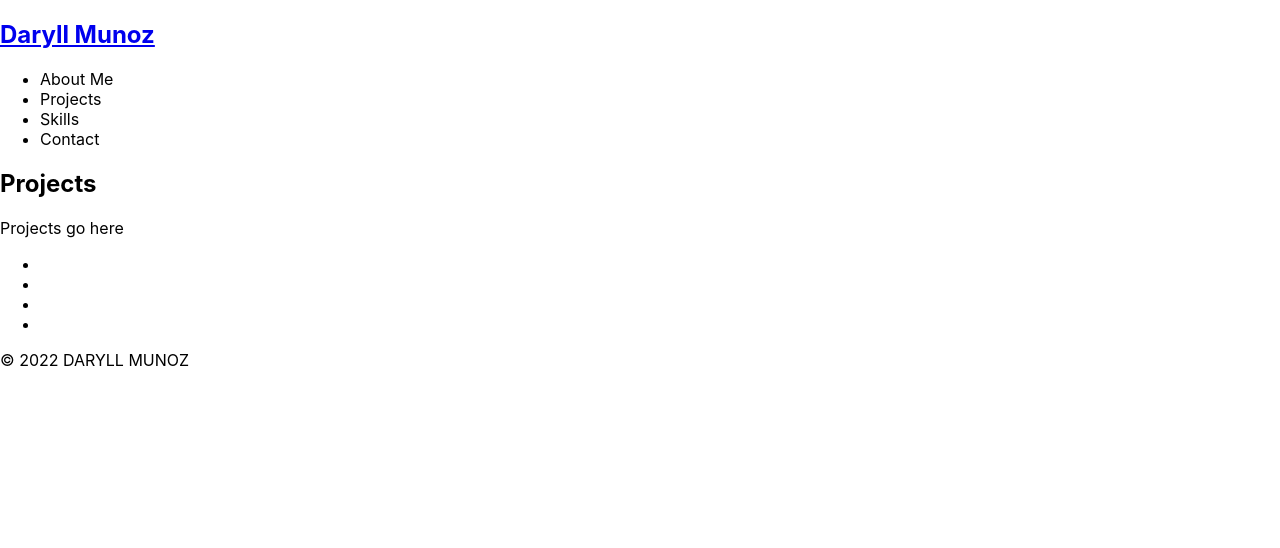
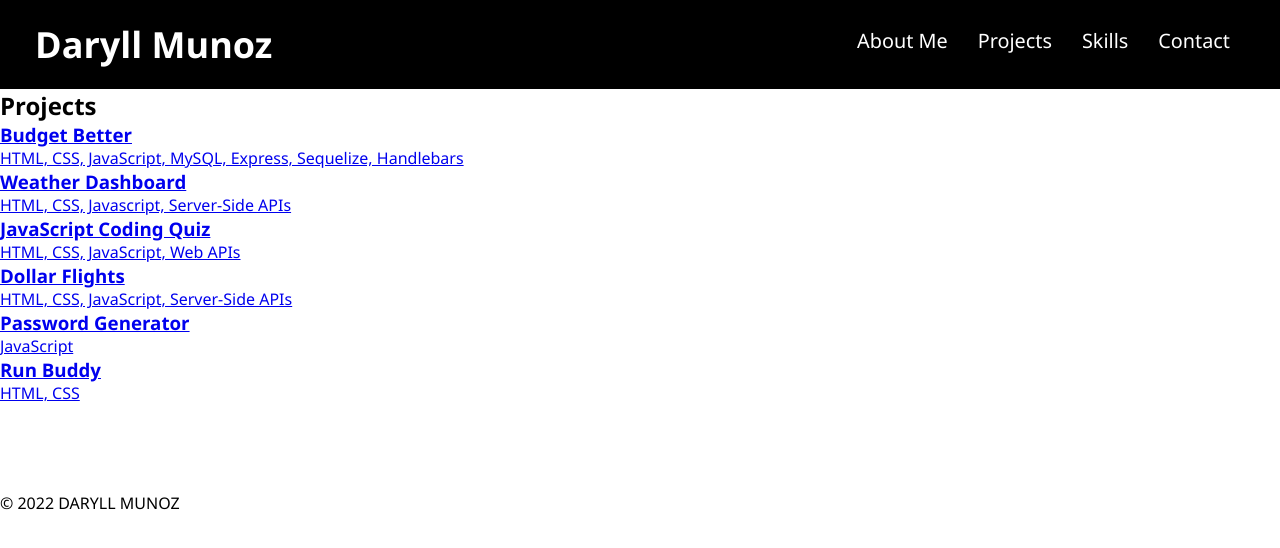
Before and after one commit to djamz919/Project-Portfolio-React, a React (Create React App) app: page / in a window 1280 px wide. Both pictures are taken after a click on the link "Projects". Shown: the top 548 px of the page. Built offline with nearby package versions, Linux system fonts and the light colour scheme.

Commit message:
update content and header css

```diff
--- a/src/components/About/index.js
+++ b/src/components/About/index.js
@@ -4,7 +4,7 @@ function About() {
   return (
     <section className="my-5">
       <h1 id="about">About Me</h1>
-      {/* <img src={coverImage} className="my-2" style={{ width: "100%" }} alt="cover" /> */}
+      {/* <img src="assets/images/Daryll-Munoz-Selfie.jpg" alt="Daryll Munoz Selfie"> */}
       <div className="my-2">
         <p>
         Daryll is currently a business analyst based in the New York Metro area with experience in user-acceptance testing, automation testing, and the cloud.
--- a/src/components/Header/index.js
+++ b/src/components/Header/index.js
@@ -11,11 +11,11 @@ function Header(props) {
 
     return (
         <header className="flex-row px-1">
-            <h2>
+            <h1>
                 <a data-testid="link" href="/">
                     Daryll Munoz
                 </a>
-            </h2>
+            </h1>
             <nav>
                 <ul className="flex-row">
                     <li className="mx-2">
--- a/src/components/Project/index.js
+++ b/src/components/Project/index.js
@@ -2,13 +2,69 @@ import React from 'react';
 // import coverImage from '../../assets/cover/cover-image.jpg';
 function Projects() {
     return (
-        <section className="my-5">
-            <h1 id="about">Projects</h1>
-            {/* <img src={coverImage} className="my-2" style={{ width: "100%" }} alt="cover" /> */}
-            <div className="my-2">
-                <p>Projects go here</p>
+        <section id="Projects" class="projects">
+        <h2 class="section-title primary-border">
+            Projects
+        </h2>
+        <div class="projectcontainer">
+            <a target="_blank" rel="noreferrer" href="rutgers-budget-better.herokuapp.com/" class="budget-better">
+                <div class="mainproject">
+                    <span>
+                        <h3>Budget Better</h3>
+                        <p>HTML, CSS, JavaScript, MySQL, Express, Sequelize, Handlebars</p>
+                    </span>
+                </div>
+            </a>
+            <div class="otherprojects">
+                <a target="_blank" rel="noreferrer" href="https://djamz919.github.io/WeatherDashboard//" class="other-projects">
+                    <div class="small-project weather-dashboard">
+                        <span>
+                            <h3>Weather Dashboard</h3>
+                            <p>HTML, CSS, Javascript, Server-Side APIs</p>
+                        </span>
+                    </div>
+                </a>
+                <a target="_blank" rel="noreferrer" href="https://djamz919.github.io/javascriptCodeQuiz//" class="other-projects">
+                    <div class="small-project coding-qiuz">
+                        <span>
+                            <h3>JavaScript Coding Quiz</h3>
+                            <p>HTML, CSS, JavaScript, Web APIs</p>
+                        </span>
+                    </div>
+                </a>
             </div>
-        </section>
+        </div>
+        <div class="projectcontainer">
+            <a target="_blank" rel="noreferrer" href="https://djamz919.github.io/DollarFlights/" class="dollar-flights">
+                <div class="mainproject">
+                    <span>
+                        <h3>Dollar Flights</h3>
+                        <p>HTML, CSS, JavaScript, Server-Side APIs</p>
+                    </span>
+                </div>
+            </a>
+            <div class="otherprojects">
+                <a target="_blank" rel="noreferrer" href="https://djamz919.github.io/password-generator/" class="other-projects">
+                    <div class="small-project password-generator">
+                        <span>
+                            <h3>Password Generator</h3>
+                            <p>JavaScript</p>
+                        </span>
+                    </div>
+                </a>
+                <a target="_blank" rel="noreferrer" href="https://djamz919.github.io/run-buddy/" class="other-projects">
+                    <div class="small-project run-buddy">
+                        <span>
+                            <h3>Run Buddy</h3>
+                            <p>HTML, CSS</p>
+                        </span>
+                    </div>
+                </a>
+            </div>
+
+        </div>
+    </section>
+
     );
 }
 
--- a/src/components/Skill/index.js
+++ b/src/components/Skill/index.js
@@ -2,13 +2,79 @@ import React from 'react';
 // import coverImage from '../../assets/cover/cover-image.jpg';
 function Skills() {
     return (
-        <section className="my-5">
-            <h1 id="about">Skills</h1>
-            {/* <img src={coverImage} className="my-2" style={{ width: "100%" }} alt="cover" /> */}
-            <div className="my-2">
-                <p>Skills go here</p>
+        <div>
+            <section id="Credentials" class="credentials">
+                <h2 class="section-title primary-border">
+                    Credentials
+                </h2>
+
+                <div class="credentials-content">
+                    <div class="education">
+                        <h3>Education</h3>
+                        <div class="secondary-border">
+                            <h4>Rutgers Coding Bootcamp</h4>
+                            <p class="date">Feb 2022</p>
+                            <p class="subcontent">Full Stack Web Development</p>
+                        </div>
+                        <div>
+                            <h4>Rutgers University - New Brunswick</h4>
+                            <p class="date">May 2019</p>
+                            <p class="subcontent">B.S. Chemical Engineering</p>
+                        </div>
+                    </div>
+
+                    <div class="certifications">
+                        <h3>Certifications</h3>
+                        <a target="_blank" rel="noreferrer"
+                            href="https://www.credly.com/badges/81acb89a-269f-41a0-afb3-b630dcd3b548?source=linked_in_profile">
+                            <div class="secondary-border">
+                                <h4>AWS Certified Cloud Practitioner</h4>
+                                <p class="date">Apr 2021</p>
+                                <p class="subcontent">Amazon Web Services (AWS)</p>
+                            </div>
+                        </a>
+                        <a target="_blank" rel="noreferrer"
+                            href="https://execedcertificate.kellogg.northwestern.edu/ffaceacd-93d5-47ae-b981-c9389d676eac#gs.a5a1hs">
+                            <div>
+                                <h4>Northwestern University 101: Leading with Analytics</h4>
+                                <p class="date">Mar 2021</p>
+                                <p class="subcontent">Kellogg Executive Education</p>
+                            </div>
+                        </a>
+                    </div>
+                </div>
+            </section>
+
+            <section id="Skills" class="skills">
+                <h2 class="section-title primary-border">
+                    Skills
+                </h2>
+                <div class="skillcontainer">
+                    <div>
+                        <h3>Front-End</h3>
+                        <ul class="listskill">
+                            <li class="secondary-border">HTML5</li>
+                            <li class="secondary-border">CSS3</li>
+                            <li>JavaScript</li>
+                        </ul>
+                    </div>
+                    <div>
+                        <h3>Back-End</h3>
+                        <ul class="listskill">
+                            <li>Java</li>
+                        </ul>
+                    </div>
+                    <div>
+                        <h3>Other Technology</h3>
+                        <ul class="listskill">
+                            <li class="secondary-border">Github</li>
+                            <li class="secondary-border">Postman</li>
+                            <li>AWS</li>
+                        </ul>
+                    </div>
+                </div>
+            </section>
             </div>
-        </section>
     );
 }
 
--- a/src/index.css
+++ b/src/index.css
@@ -1,13 +1,80 @@
-body {
-  margin: 0;
-  font-family: -apple-system, BlinkMacSystemFont, 'Segoe UI', 'Roboto', 'Oxygen',
-    'Ubuntu', 'Cantarell', 'Fira Sans', 'Droid Sans', 'Helvetica Neue',
-    sans-serif;
-  -webkit-font-smoothing: antialiased;
-  -moz-osx-font-smoothing: grayscale;
+:root {
+  --primary-color: #ffffff;
+  --secondary-color: #000653;
+  --tertiary-color: #000000;
 }
 
-code {
-  font-family: source-code-pro, Menlo, Monaco, Consolas, 'Courier New',
-    monospace;
+* {
+  box-sizing: border-box;
+  margin: 0;
+  padding: 0;
 }
+
+body {
+  color: var(--tertiary-color);
+  font-family: 'Segoe UI', Tahoma, Geneva, Verdana, sans-serif;
+}
+
+
+/* HEADER / NAV BAR STYLES START */
+
+header {
+  padding: 20px 35px;
+  background-color: var(--tertiary-color);
+  display: flex;
+  justify-content: space-between;
+  flex-wrap: wrap;
+  position: sticky;
+  position: -webkit-sticky;
+  top: 0;
+  background-size: cover;
+  background-attachment: fixed;
+  background-position: 80%;
+  z-index: 9999;
+}
+
+header h1 {
+  font-weight: bold;
+  margin: 0;
+  font-size: 36px;
+  color: var(--primary-color);
+  text-shadow: 0 0 10px rgba(0, 0, 0, 0.5);
+}
+
+header h1 a:hover {
+  color: gray;
+}
+
+header a, header span {
+  text-decoration: none;
+  color: var(--primary-color);
+}
+
+header nav {
+  margin: 7px 0;
+}
+
+header nav ul {
+  display: flex;
+  flex-wrap: wrap;
+  justify-content: space-between;
+  align-items: center;
+  list-style: none;
+}
+
+header nav ul li a, header nav ul li span {
+  padding: 10px 15px;
+  font-weight: lighter;
+  font-size: 1.55vw;
+  text-shadow: 0 0 10px rgba(0, 0, 0, 0.5);
+}
+
+header nav ul li a:hover, header nav ul li span:hover {
+  background: var(--primary-color);
+  color: var(--secondary-color);
+  border-radius: 15px;
+  text-shadow: none;
+  transition: .5s;
+}
+
+/* HEADER / NAVBAR STYLES END */
```
